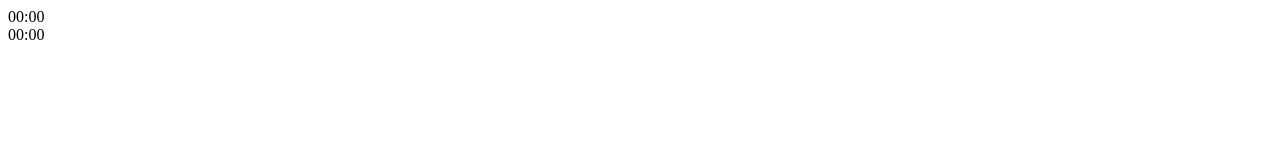
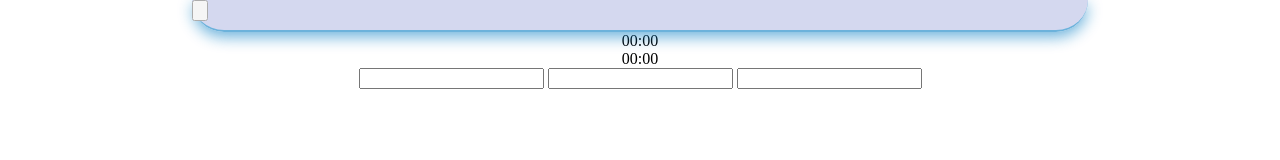
Before and after one commit to AlbertDevtrus/pomodoro-project, a plain HTML site: page index.html in a window 1280 px wide. Drawn offline with Linux system fonts and the light colour scheme.

Commit message:
Estilo a el theme En este commit se le dio un estilo a theme y forma para iniciar con el estilado de la pagina

```diff
--- a/index.html
+++ b/index.html
@@ -9,7 +9,9 @@
 </head>
 <body>
     <header>
-        <div id="theme"></div>
+        <div id="theme">
+            <input type="button">
+        </div>
     </header>
     <div id="container-contador">
         <div id="circulo-contador">
@@ -18,6 +20,11 @@
         </div>
     </div>
     <div id="container-bts">
+        <input>
+        <input>
+        <input>
+    </div>
+    <div id="todolist">
 
     </div>
 
--- a/style.css
+++ b/style.css
@@ -0,0 +1,18 @@
+body {
+    display: flex;
+    flex-direction: column;
+    margin: 0;
+    padding: 0;
+    justify-content: center;
+    align-items: center;
+}
+
+#theme {
+    background-color: rgba(96, 111, 197, 0.452);
+    height: 30px;
+    width: 70vw;
+    opacity: 0.6;
+    border-radius: 0 0 50px 50px;
+    border-bottom: 2px solid #0B7FC4;
+    box-shadow: 0 5px 15px #0B7FC4;
+}
```
